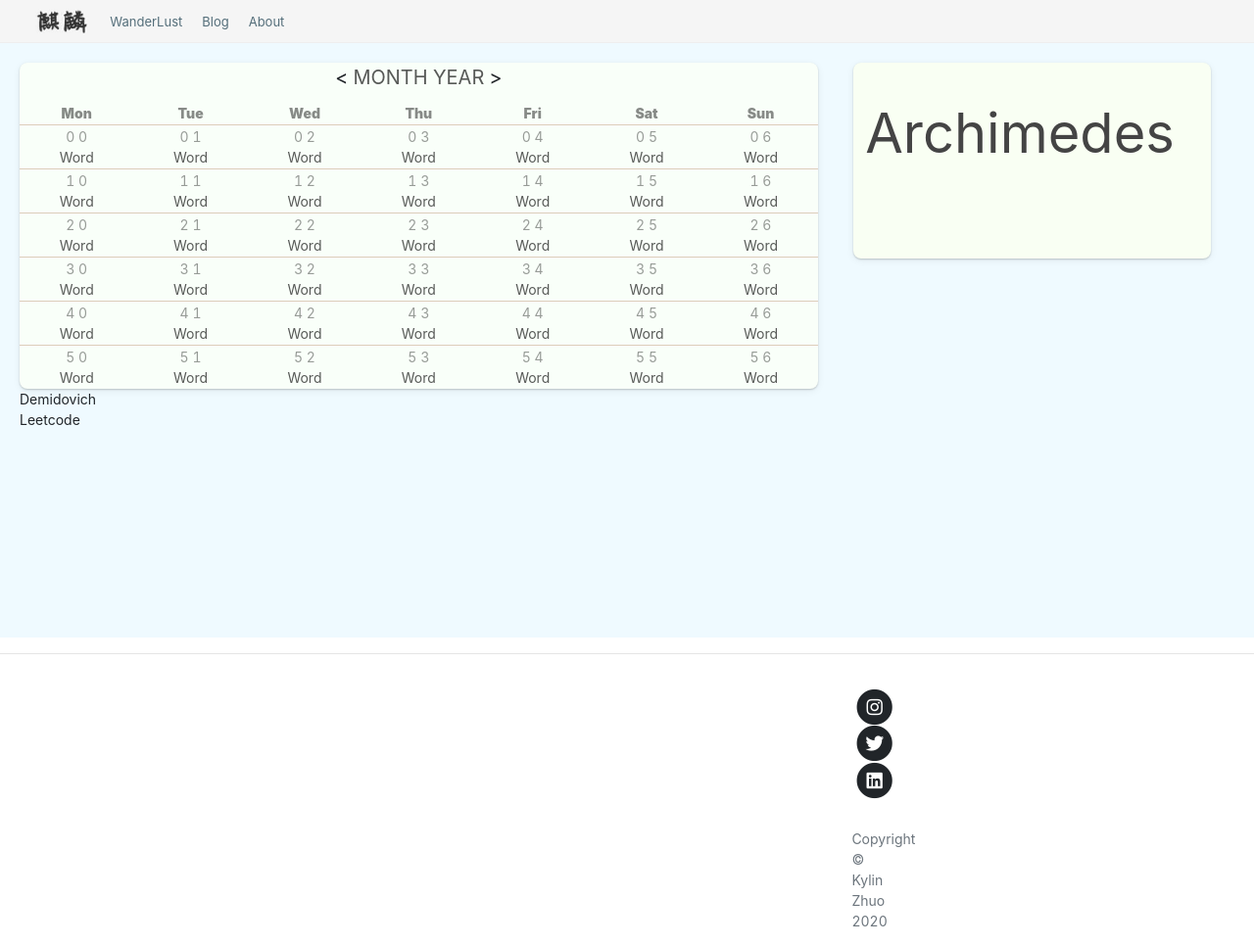
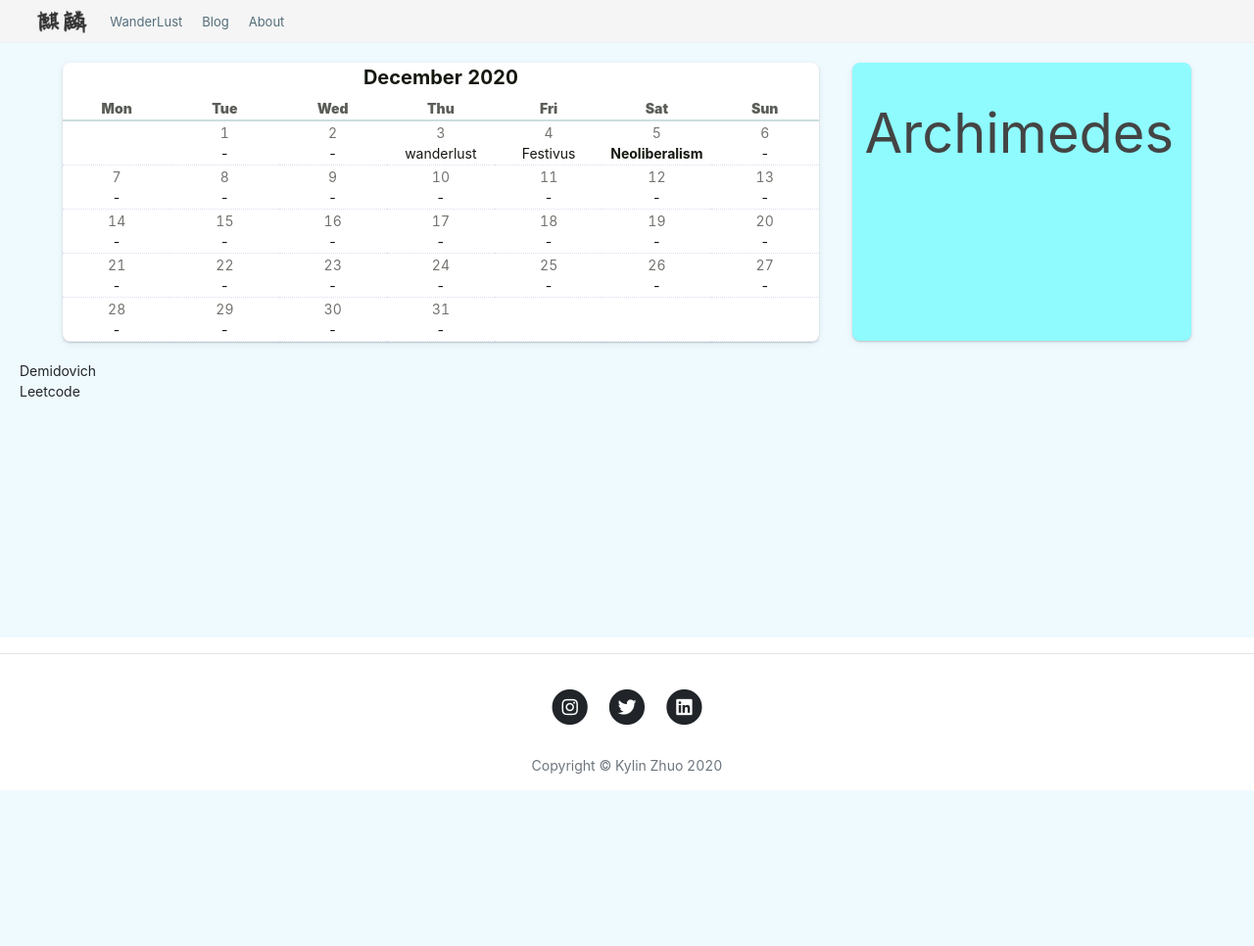
Before and after one commit to kylin-zhuo/home, a Flask app: page / in a window 1280 px wide. Shown: the whole page at 98% size. After the commit the page ends 807 px from the top, so only its background shows below. Run offline with Flask 2, Linux system fonts and the light colour scheme; data comes from the database, SQL or seed files in the repository; both versions use the stored data as it was after the commit; some libraries are stand-ins or nearby versions.

Commit message:
Create database table as keyword data source.

```diff
--- a/app.py
+++ b/app.py
@@ -25,12 +25,18 @@ def close_connection(exception):
 
 @app.route('/')
 def home():
-    return render_template('home.html')
+    cur = get_db().execute("select * from keywords")
+    all_keywords = dict(cur.fetchall())
+    cur.close()
+    return render_template('home.html', all_keywords=all_keywords)
 
 
 @app.route('/home.html')
 def index():
-    return render_template('home.html')
+    cur = get_db().execute("select * from keywords")
+    all_keywords = dict(cur.fetchall())
+    cur.close()
+    return render_template('home.html', all_keywords=all_keywords)
 
 
 @app.route('/about.html')
@@ -44,7 +50,6 @@ def blog():
     cur = get_db().execute("select * from post order by date")
     post_list = cur.fetchall()
     cur.close()
-    # print(post_list)
     return render_template('blog.html', post_list=post_list, len=len(post_list))
 
 
--- a/static/css/home.css
+++ b/static/css/home.css
@@ -55,9 +55,9 @@ body {
 .first-row-banner {
   position: relative;
   padding-bottom: 30px;
-  width: 95%;
-  min-height: 300px;
-  margin: 0 20px;
+  width: 90%;
+  min-height: 284px;
+  margin: 0 5%;
 }
 
 .today-keyword-body {
@@ -65,13 +65,9 @@ body {
   padding: 10px 12px 0px 12px;
 }
 
-.today-keyword-history-container td {
-  width: 5%;
-}
-
-.color-empty {
+/* .color-empty {
   fill: #f9fff9;
-}
+} */
 
 .keyword-calendar {
   width: 100%;
@@ -85,47 +81,58 @@ body {
 
 }
 
-.today-keyword-container {
+.today-keyword-container-left {
   width: 67%;
-  min-height: 200px;
+  min-height: 284px;
   display: block;
   float: left;
   position: relative;
 }
 
+.today-keyword-container-right {
+  width: 30%;
+  min-height: 284px;
+  display: block;
+  float: right;
+  position: relative;
+}
+
 .today-keyword-calendar table {
   width: 100%;
+  table-layout: fixed;
 }
 
 .today-keyword-calendar tbody tr {
-  border-top: 1px solid #dcb;
+  border-top: 1px dotted #dde;
 }
 
 .today-keyword-calendar thead {
   opacity: 70%;
+  border-bottom: 2px solid #cdd;
 }
 
 .today-keyword-calendar .week .day {
   opacity: 60%;
 }
 
-.today-keyword-calendar .week .today {
+.today-keyword-calendar .week .today,  {
   /* opacity: 60%; */
   font-weight: bold;
 }
 
+.today-keyword-calendar .week .today-word {
+  font-weight: bold;
+}
+
+.today-keyword-calendar .week .word:hover {
+  color: #11f;
+  cursor: pointer;
+}
+
 .today-keyword-month-selector {
   font-size: 20px;
-  margin-bottom: 10px;
-
-}
-
-.today-keyword-single-container {
-  width: 30%;
-  height: 200px;
-  display: block;
-  float: right;
-  position: relative;
+  margin-bottom: 5px;
+  font-weight: bold;
 }
 
 .cardboard-1 {
@@ -133,11 +140,11 @@ body {
   box-sizing: border-box;
   /* margin: 10px; */
   padding: 0;
-  color: rgba(0, 0, 0, 0.65);
+  color: rgba(7, 12, 2, 0.95);
   font-size: 14px;
   font-variant: tabular-nums;
   line-height: 1.5;
-  background: #f9fff9;
+  background: #ffffff;
   border-radius: 8px;
   box-shadow: rgba(0, 0, 0, 0.2) 0px 1px 2px, rgba(0, 0, 0, 0.06) 0px 2px 8px;
   text-align: center;
@@ -145,7 +152,7 @@ body {
 
 .cardboard-2 {
   box-sizing: border-box;
-  background: #f9fff3;
+  background: #8FFBFF;
   border-radius: 8px;
   color: rgba(0, 0, 0, 0.65);
   box-shadow: rgba(0, 0, 0, 0.2) 0px 1px 2px, rgba(0, 0, 0, 0.06) 0px 2px 8px;
@@ -216,24 +223,16 @@ body {
   position: relative;
 }
 
-.left-panel {
+.second-row-banner-left {
   width: 67%;
-  min-height: 400px;
   display: block;
   float: left;
   position: relative;
 }
 
-.right-panel {
-
+.second-row-banner-right {
   width: 30%;
-  height: 400px;
   display: block;
   float: right;
   position: relative;
-
 }
-
-.today-keyword-body-header {
-  margin: 5px;
-}
--- a/templates/home.html
+++ b/templates/home.html
@@ -65,9 +65,9 @@
       <!-- Today Keyword Content -->
       <div class="first-row-banner">
 
-        <div class="today-keyword-container cardboard-1">
+        <div class="today-keyword-container-left cardboard-1">
           <div class="today-keyword-month-selector">
-            <a href="#"><</a> <text>MONTH</text> <text>YEAR</text> <a href="#">></a>
+            <a href="#"></a><text>MONTH</text>  <text>YEAR</text> <a href="#"></a>
           </div>
           <div class="today-keyword-calendar">
             <table>
@@ -93,7 +93,7 @@
           </div>
         </div>
 
-        <div class="today-keyword-single-container cardboard-2">
+        <div class="today-keyword-container-right cardboard-2">
           <div class="today-keyword-single-wrapper">
             <div class="today-keyword-single-print-word">
               <p><a href="">Archimedes</a></p>
@@ -105,18 +105,20 @@
       </div>
 
       <div class="second-row-banner">
-        <div class="left-panel">
+        <div class="second-row-banner-left">
           <a href="/demidovich.html">Demidovich</a>
           <br>
           <a href="/leetcode.html">Leetcode</a>
         </div>
-        <div class="right-panel">
+        <div class="second-row-banner-right">
         </div>
       </div>
     </div>
   </div>
 
   <script type="text/javascript">
+
+    var keywordsMap = JSON.parse('{{all_keywords | tojson}}');
 
     // create the calendar content
     function createCalendar() {
@@ -125,19 +127,45 @@
       var today = new Date();
       var months = ["January","February","March","April","May","June","July",
             "August","September","October","November","December"];
-      var mm = months[today.getMonth()]; //January is 0
-      var yyyy = today.getFullYear();
+      var mm = today.getMonth();
+      var mmText = months[today.getMonth()]; //January is 0
+      var year = today.getFullYear();
       var dd = today.getDate();
       var weekday = today.getDay();
       var tbody = document.querySelector(".today-keyword-calendar tbody");
 
-      for(var i = 0; i < 6; i++) {
+      var monthbody = document.querySelector(".today-keyword-month-selector");
+      monthbody.children[1].innerText = mmText;
+      monthbody.children[2].innerText = year;
+
+      // decide which day is the 1st day of the month
+      var weekDayOf1stDay = ((weekday - (dd-1) % 7) + 7) % 7;
+
+      for (var i = 0; i < 6; i++) {
         for (var j = 0; j < 7; j++) {
           var wrapper= document.createElement('td');
-          wrapper.innerHTML= '<div class=\"day\">' + i + ' ' + j + '</div><div class=\"word\">Word</div>';
+          var ith = 7*i + j+1;
+          var _day, _word;
+          if (ith < weekDayOf1stDay || ith - weekDayOf1stDay > 30) {
+            _day = '';
+            _word = '';
+          } else {
+            _day = ith - weekDayOf1stDay + 1;
+            var key = '' + year + '-' + (mm+1) + '-' + _day;
+            _word = keywordsMap[key] || '-';
+          }
+          if (i == 5 && j == 0 && 35 - weekDayOf1stDay > 30) {
+            break;
+          }
+
+          wrapper.innerHTML= '<div class=\"day\">' + _day + '</div><div class=\"word\">' + _word + '</div>';
+          if (parseInt(_day) === dd) {
+            wrapper.innerHTML= '<div class=\"day today\">' + _day + '</div><div class=\"word today-word\">' + _word + '</div>';
+          }
           tbody.children[i].appendChild(wrapper);
         }
       }
+
     }
 
     createCalendar();
```
Also changed, not shown: data/keywords/keywords.txt (added, +9 -0 lines), db/kylin-home.db.
